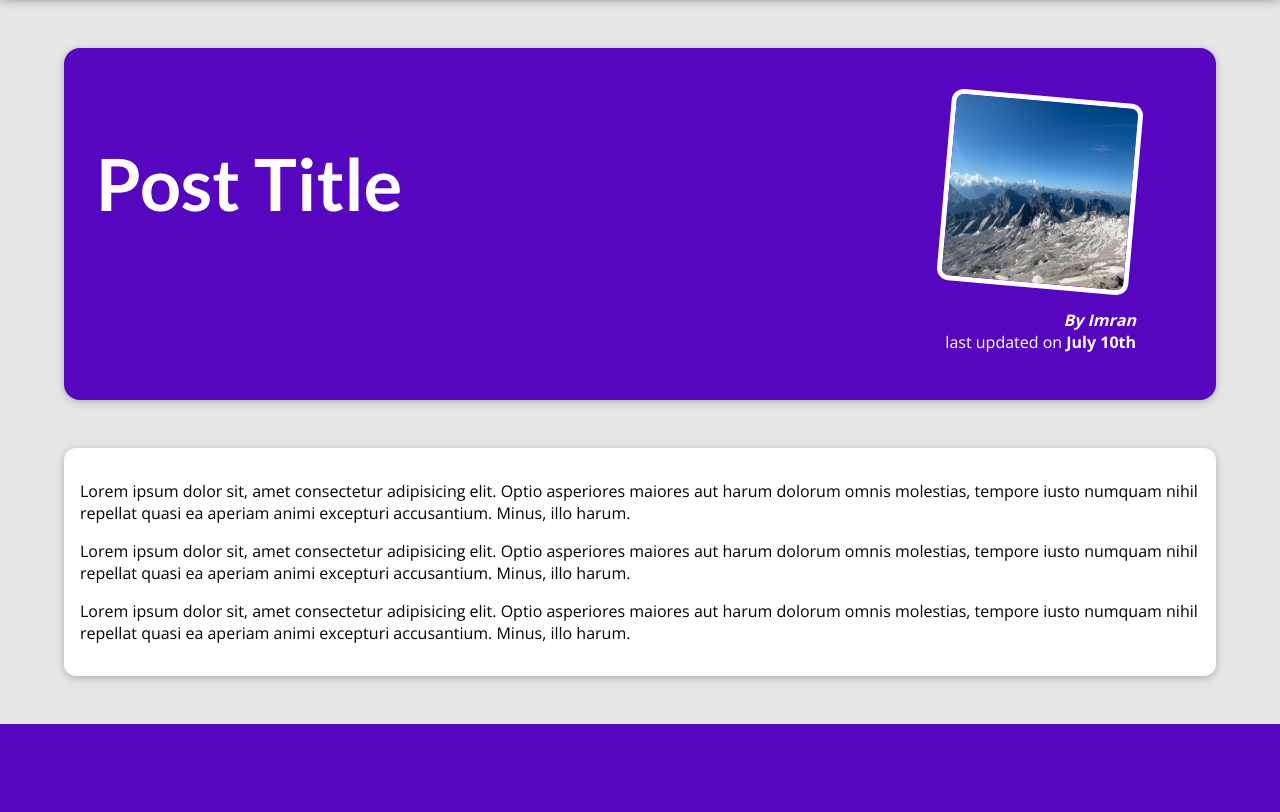
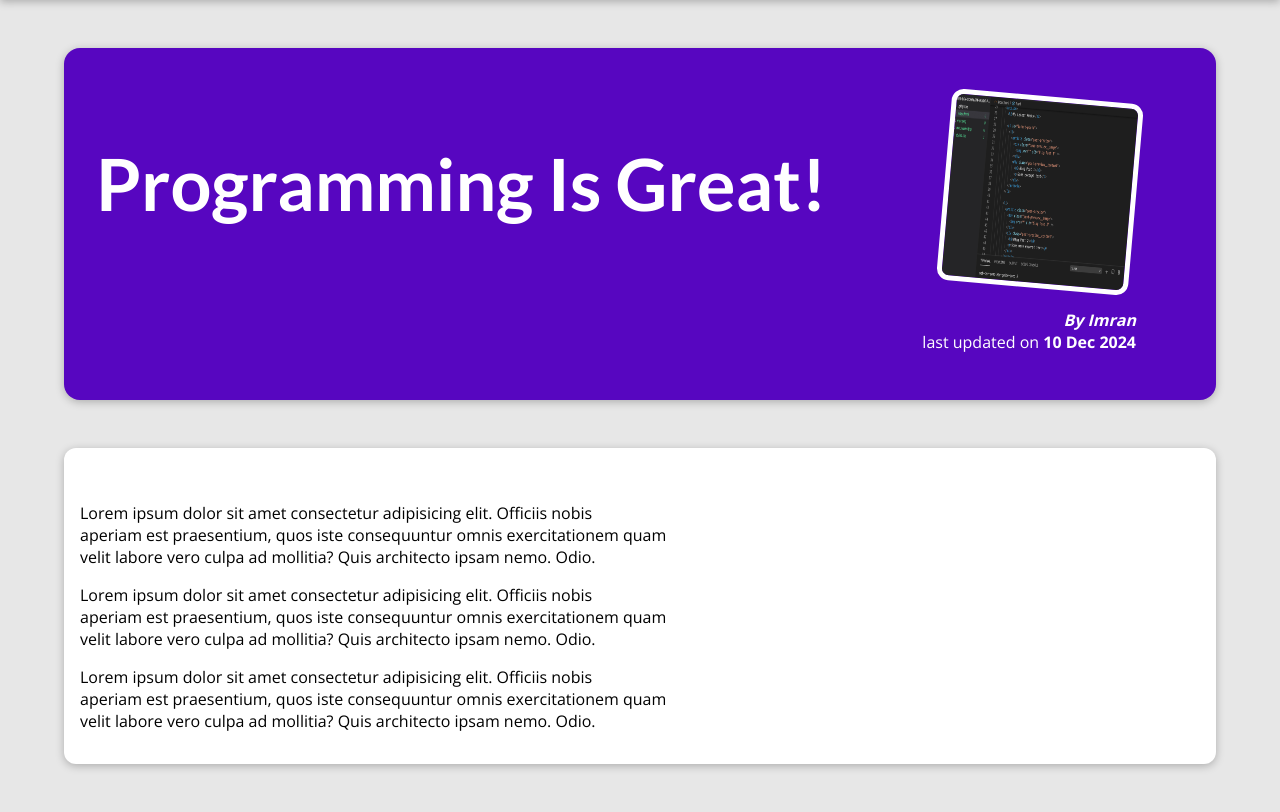
Before and after one commit to iHasan1/my_django_site, a Django app: page /posts/programming-is-fun in a window 1280 px wide. Shown: the part 80-892 px from the top of the page. Before the commit the page ends 804 px from the top, so only its background shows below. Run offline with Django 5.2, Linux system fonts and the light colour scheme.

Commit message:
added dynamic data to individual post page

```diff
--- a/blog/templates/blog/post-detail.html
+++ b/blog/templates/blog/post-detail.html
@@ -2,7 +2,7 @@
 {% load static %}
 
 {% block title %}
-    This Post Title
+    {{ post.title }}
 {% endblock %}
 
 {% block css_files %}
@@ -11,25 +11,17 @@
 
 {% block content %}
     <section id="summary">
-        <h2>Post Title</h2>
+        <h2>{{ post.title }}</h2>
         <article>
-            <img src="{% static "blog/images/mountains.jpg" %}" alt="Post Title">
-            <address>By Imran</address>
+            <img src="{% static "blog/images/"|add:post.image %}" alt="{{ post.title }}">
+            <address>By {{ post.author }}</address>
             <div>
-                last updated on <time datetime="">July 10th</time>
+                last updated on <time datetime="">{{ post.date|date:"d M Y" }}</time>
             </div>
         </article>
     </section>
 
     <main>
-        <p>
-            Lorem ipsum dolor sit, amet consectetur adipisicing elit. Optio asperiores maiores aut harum dolorum omnis molestias, tempore iusto numquam nihil repellat quasi ea aperiam animi excepturi accusantium. Minus, illo harum.
-        </p>
-        <p>
-            Lorem ipsum dolor sit, amet consectetur adipisicing elit. Optio asperiores maiores aut harum dolorum omnis molestias, tempore iusto numquam nihil repellat quasi ea aperiam animi excepturi accusantium. Minus, illo harum.
-        </p>
-        <p>
-            Lorem ipsum dolor sit, amet consectetur adipisicing elit. Optio asperiores maiores aut harum dolorum omnis molestias, tempore iusto numquam nihil repellat quasi ea aperiam animi excepturi accusantium. Minus, illo harum.
-        </p>
+        {{ post.content|linebreaks }}
     </main>
 {% endblock %}
--- a/blog/views.py
+++ b/blog/views.py
@@ -77,8 +77,13 @@ def starting_page(request):
 
 
 def posts(request):
-    return render(request, "blog/all-posts.html")
+    return render(request, "blog/all-posts.html", {
+        "all_posts": all_posts
+    })
 
 
 def post_detail(request, slug):
-    return render(request, "blog/post-detail.html")
+    identified_post = next(post for post in all_posts if post['slug'] == slug)
+    return render(request, "blog/post-detail.html", {
+        "post": identified_post
+    })
```
Also changed, not shown: blog/templates/blog/all-posts.html (+3 -6 lines).
